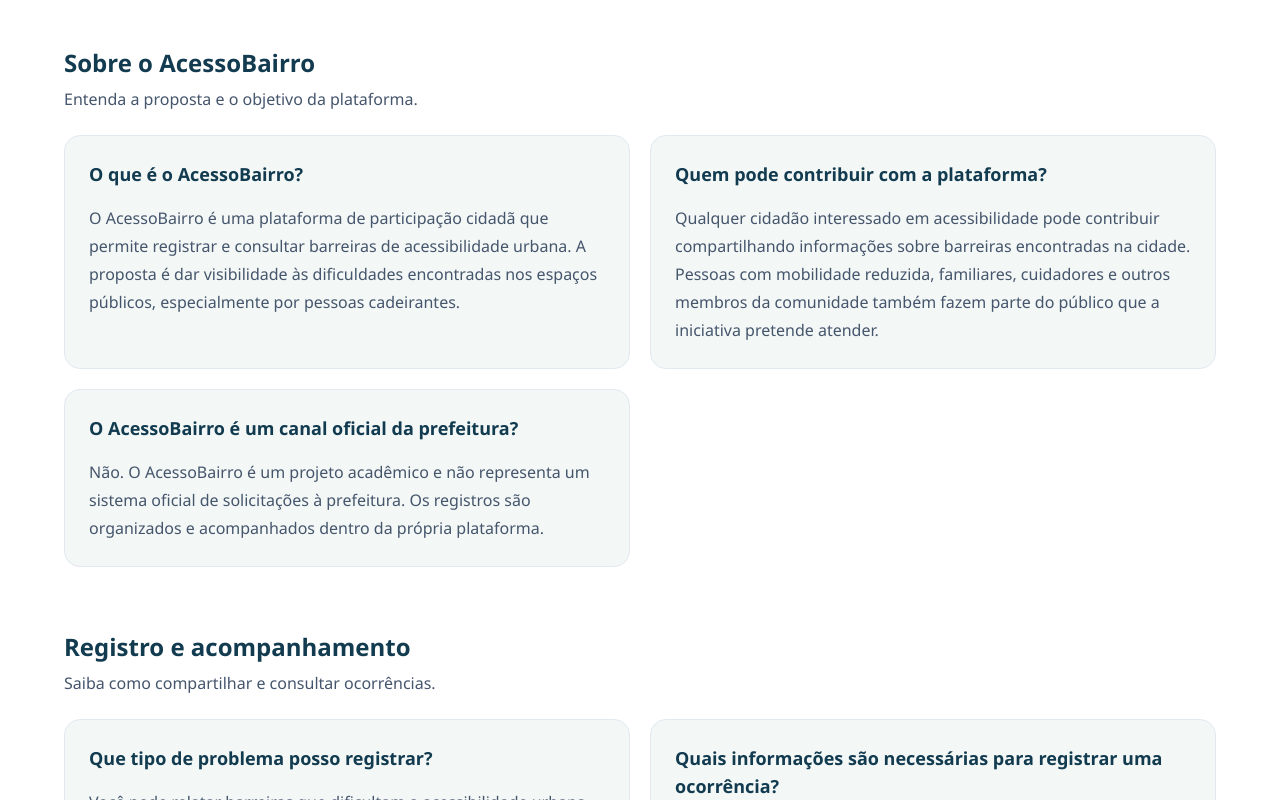
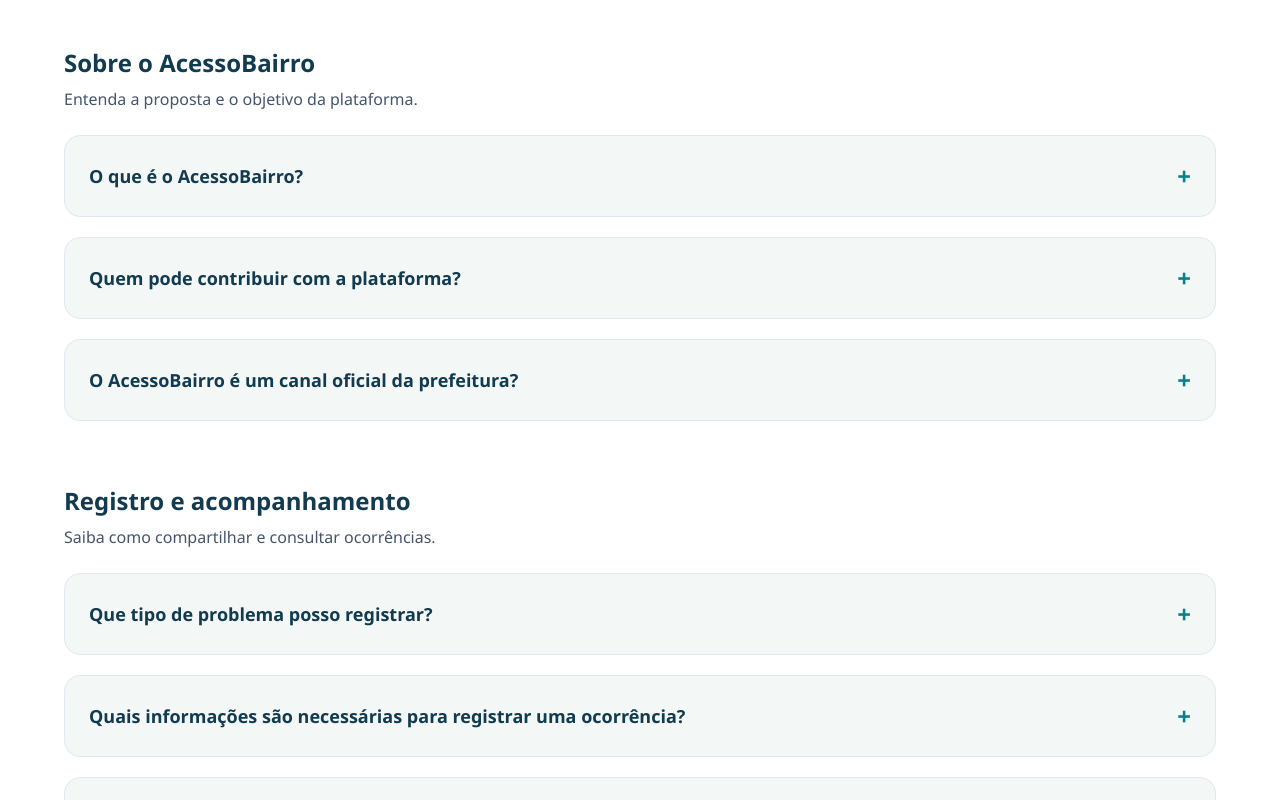
Before and after one commit to Caiomarqx/acessobairro, a React (Vite) app: page /faq in a window 1280 px wide. Shown: the part 840-1640 px from the top of the page. Built offline with nearby package versions, Linux system fonts and the light colour scheme.

Commit message:
feat: implementa acordeao acessivel

```diff
--- /dev/null
+++ b/src/components/AccordionItem.tsx
@@ -0,0 +1,55 @@
+
+type AccordionItemProps = {
+  id: string
+  pergunta: string
+  resposta: string
+  aberto: boolean
+  aoAlternar: () => void
+}
+
+export default function AccordionItem({
+  id,
+  pergunta,
+  resposta,
+  aberto,
+  aoAlternar,
+}: AccordionItemProps) {
+  const idResposta = `resposta-${id}`
+  const idPergunta = `pergunta-${id}`
+
+  return (
+    <article className="overflow-hidden rounded-2xl border border-slate-200 bg-background">
+      <h4>
+        <button
+          id={idPergunta}
+          type="button"
+          aria-expanded={aberto}
+          aria-controls={idResposta}
+          onClick={aoAlternar}
+          className="flex w-full items-center justify-between gap-4 p-6 text-left text-lg font-bold leading-7 text-primary transition hover:bg-secondary/5 focus-visible:outline-2 focus-visible:-outline-offset-2 focus-visible:outline-secondary"
+        >
+          <span>{pergunta}</span>
+
+          <span
+            aria-hidden="true"
+            className="shrink-0 text-2xl text-secondary"
+          >
+            {aberto ? '−' : '+'}
+          </span>
+        </button>
+      </h4>
+
+      <div
+        id={idResposta}
+        role="region"
+        aria-labelledby={idPergunta}
+        hidden={!aberto}
+        className="px-6 pb-6"
+      >
+        <p className="leading-7 text-slate-600">
+          {resposta}
+        </p>
+      </div>
+    </article>
+  )
+}
--- a/src/pages/FAQ.tsx
+++ b/src/pages/FAQ.tsx
@@ -1,58 +1,64 @@
+import { useState } from "react";
+import AccordionItem from "../components/AccordionItem";
+
 const categoriasFAQ = [
   {
-    titulo: 'Sobre o AcessoBairro',
-    descricao: 'Entenda a proposta e o objetivo da plataforma.',
+    titulo: "Sobre o AcessoBairro",
+    descricao: "Entenda a proposta e o objetivo da plataforma.",
     perguntas: [
       {
-        pergunta: 'O que é o AcessoBairro?',
+        pergunta: "O que é o AcessoBairro?",
         resposta:
-          'O AcessoBairro é uma plataforma de participação cidadã que permite registrar e consultar barreiras de acessibilidade urbana. A proposta é dar visibilidade às dificuldades encontradas nos espaços públicos, especialmente por pessoas cadeirantes.',
+          "O AcessoBairro é uma plataforma de participação cidadã que permite registrar e consultar barreiras de acessibilidade urbana. A proposta é dar visibilidade às dificuldades encontradas nos espaços públicos, especialmente por pessoas cadeirantes.",
       },
       {
-        pergunta: 'Quem pode contribuir com a plataforma?',
+        pergunta: "Quem pode contribuir com a plataforma?",
         resposta:
-          'Qualquer cidadão interessado em acessibilidade pode contribuir compartilhando informações sobre barreiras encontradas na cidade. Pessoas com mobilidade reduzida, familiares, cuidadores e outros membros da comunidade também fazem parte do público que a iniciativa pretende atender.',
+          "Qualquer cidadão interessado em acessibilidade pode contribuir compartilhando informações sobre barreiras encontradas na cidade. Pessoas com mobilidade reduzida, familiares, cuidadores e outros membros da comunidade também fazem parte do público que a iniciativa pretende atender.",
       },
       {
-        pergunta: 'O AcessoBairro é um canal oficial da prefeitura?',
+        pergunta: "O AcessoBairro é um canal oficial da prefeitura?",
         resposta:
-          'Não. O AcessoBairro é um projeto acadêmico e não representa um sistema oficial de solicitações à prefeitura. Os registros são organizados e acompanhados dentro da própria plataforma.',
+          "Não. O AcessoBairro é um projeto acadêmico e não representa um sistema oficial de solicitações à prefeitura. Os registros são organizados e acompanhados dentro da própria plataforma.",
       },
     ],
   },
   {
-    titulo: 'Registro e acompanhamento',
-    descricao: 'Saiba como compartilhar e consultar ocorrências.',
+    titulo: "Registro e acompanhamento",
+    descricao: "Saiba como compartilhar e consultar ocorrências.",
     perguntas: [
       {
-        pergunta: 'Que tipo de problema posso registrar?',
+        pergunta: "Que tipo de problema posso registrar?",
         resposta:
-          'Você pode relatar barreiras que dificultam a acessibilidade urbana, como calçadas danificadas, ausência de rampas e passagens obstruídas. O foco principal são os obstáculos que prejudicam a mobilidade de pessoas cadeirantes.',
+          "Você pode relatar barreiras que dificultam a acessibilidade urbana, como calçadas danificadas, ausência de rampas e passagens obstruídas. O foco principal são os obstáculos que prejudicam a mobilidade de pessoas cadeirantes.",
       },
       {
-        pergunta: 'Quais informações são necessárias para registrar uma ocorrência?',
+        pergunta:
+          "Quais informações são necessárias para registrar uma ocorrência?",
         resposta:
-          'O registro pode incluir o bairro, um endereço ou ponto de referência aproximado, a descrição do problema, sua categoria e o impacto observado. Também podem ser informadas a existência de uma passagem alternativa e a proximidade de serviços essenciais.',
+          "O registro pode incluir o bairro, um endereço ou ponto de referência aproximado, a descrição do problema, sua categoria e o impacto observado. Também podem ser informadas a existência de uma passagem alternativa e a proximidade de serviços essenciais.",
       },
       {
-        pergunta: 'Como posso consultar as ocorrências registradas?',
+        pergunta: "Como posso consultar as ocorrências registradas?",
         resposta:
-          'A plataforma disponibiliza uma listagem de ocorrências para consulta. Os registros podem ser organizados por critérios como bairro, categoria do problema e situação atual.',
+          "A plataforma disponibiliza uma listagem de ocorrências para consulta. Os registros podem ser organizados por critérios como bairro, categoria do problema e situação atual.",
       },
       {
-        pergunta: 'O que significam os status das ocorrências?',
+        pergunta: "O que significam os status das ocorrências?",
         resposta:
-          'ABERTA indica que a ocorrência foi registrada na plataforma. EM_ANALISE significa que o registro está sendo avaliado pelos responsáveis pelo sistema. ENCERRADA indica que o registro foi encerrado administrativamente.',
+          "ABERTA indica que a ocorrência foi registrada na plataforma. EM_ANALISE significa que o registro está sendo avaliado pelos responsáveis pelo sistema. ENCERRADA indica que o registro foi encerrado administrativamente.",
       },
       {
-        pergunta: 'Uma ocorrência encerrada significa que o problema foi resolvido?',
+        pergunta:
+          "Uma ocorrência encerrada significa que o problema foi resolvido?",
         resposta:
-          'Não necessariamente. O encerramento representa uma atualização administrativa dentro da plataforma e não comprova que a barreira física foi removida ou que houve algum reparo no local.',
+          "Não necessariamente. O encerramento representa uma atualização administrativa dentro da plataforma e não comprova que a barreira física foi removida ou que houve algum reparo no local.",
       },
     ],
-  }
-]
+  },
+];
 function FAQ() {
+  const [perguntaAberta, setPerguntaAberta] = useState<string | null>(null);
   return (
     <main className="min-h-screen bg-background">
       <section className="px-6 py-20 md:py-28">
@@ -62,22 +68,19 @@ function FAQ() {
           </span>
 
           <h1 className="mt-7 max-w-3xl text-4xl font-bold leading-tight tracking-tight text-primary md:text-6xl">
-            Perguntas frequentes sobre o{' '}
+            Perguntas frequentes sobre o{" "}
             <span className="text-secondary">AcessoBairro.</span>
           </h1>
 
           <p className="mt-7 max-w-2xl text-lg leading-8 text-slate-600">
-            Encontre respostas sobre a plataforma, o registro de
-            barreiras de acessibilidade e o acompanhamento das
-            ocorrências compartilhadas pela comunidade.
+            Encontre respostas sobre a plataforma, o registro de barreiras de
+            acessibilidade e o acompanhamento das ocorrências compartilhadas
+            pela comunidade.
           </p>
         </div>
       </section>
 
-      <section
-        aria-labelledby="titulo-faq"
-        className="bg-white px-6 py-20"
-      >
+      <section aria-labelledby="titulo-faq" className="bg-white px-6 py-20">
         <div className="mx-auto max-w-6xl">
           <h2
             id="titulo-faq"
@@ -87,8 +90,8 @@ function FAQ() {
           </h2>
 
           <p className="mt-4 max-w-2xl leading-8 text-slate-600">
-            Nesta seção você encontrará informações para
-            entender melhor o funcionamento do AcessoBairro.
+            Nesta seção você encontrará informações para entender melhor o
+            funcionamento do AcessoBairro.
           </p>
           <div className="mt-12 space-y-16">
             {categoriasFAQ.map((categoria, indice) => (
@@ -104,26 +107,24 @@ function FAQ() {
                     {categoria.titulo}
                   </h3>
 
-                  <p className="mt-2 text-slate-600">
-                    {categoria.descricao}
-                  </p>
+                  <p className="mt-2 text-slate-600">{categoria.descricao}</p>
                 </div>
 
-                <div className="mt-6 grid gap-5 md:grid-cols-2">
-                  {categoria.perguntas.map((item) => (
-                    <article
-                      key={item.pergunta}
-                      className="rounded-2xl border border-slate-200 bg-background p-6"
-                    >
-                      <h4 className="text-lg font-bold leading-7 text-primary">
-                        {item.pergunta}
-                      </h4>
-
-                      <p className="mt-4 leading-7 text-slate-600">
-                        {item.resposta}
-                      </p>
-                    </article>
-                  ))}
+                <div className="mt-6 grid gap-5">
+                  {categoria.perguntas.map((item, indicePergunta) => {
+                    const id = `${indice}-${indicePergunta}`;
+                    const aberto = perguntaAberta === id;
+                    return (
+                      <AccordionItem
+                        key={item.pergunta}
+                        id={id}
+                        pergunta={item.pergunta}
+                        resposta={item.resposta}
+                        aberto={aberto}
+                        aoAlternar={() => setPerguntaAberta(aberto ? null : id)}
+                      />
+                    );
+                  })}
                 </div>
               </section>
             ))}
@@ -131,7 +132,7 @@ function FAQ() {
         </div>
       </section>
     </main>
-  )
+  );
 }
 
-export default FAQ
+export default FAQ;
```
